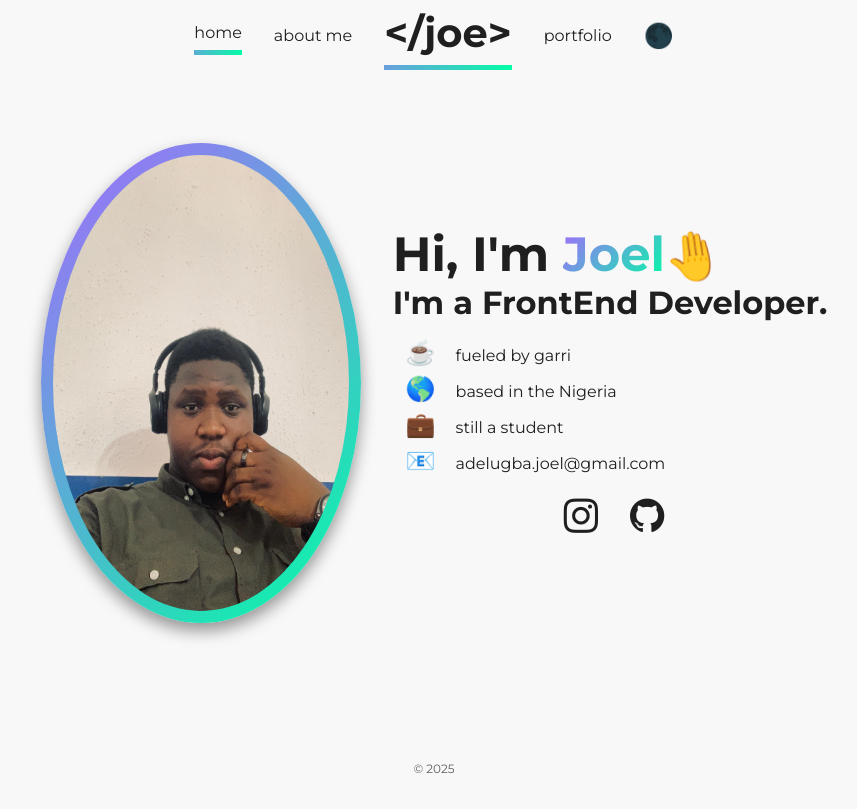
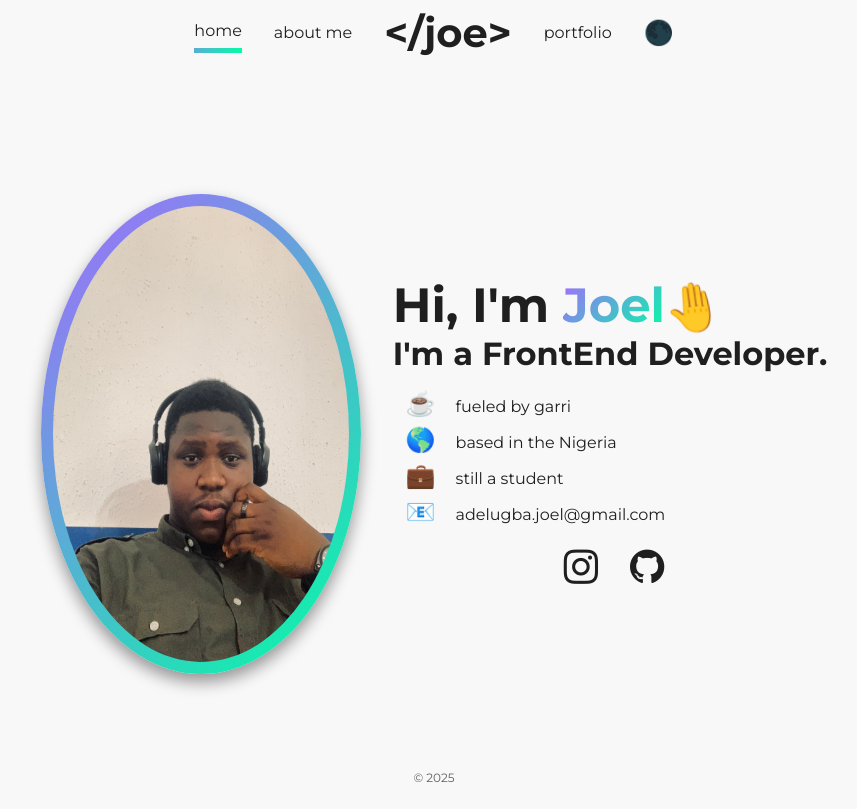
Before and after one commit to Skibelem/Portfolio, a React (Create React App) app: page / in a window 1280 px wide. Shown: the whole page, without its empty margins (206-1063 px from the left). Built offline with nearby package versions, Linux system fonts and the light colour scheme; the HTML template or start-up script is replaced by a standard one.

Commit message:
Added a new feature which is a burger

```diff
--- a/src/components/Navbar.js
+++ b/src/components/Navbar.js
@@ -56,7 +56,7 @@ export default function Navbar({ darkMode, handleClick, active, setActive }) {
     return (
         <Box component={'nav'} width={'100%'} position={singlePage ? 'fixed' : 'relative'} className={darkMode ? Style.dark : Style.light}>
             {/* Initials logo on small screens */}
-            <Box className={Style.initialsLogo} sx={{ display: { xs: 'block', md: 'none' }, color: darkMode ? 'white' : 'black', fontWeight: 'bold', fontSize: '2.5rem', pl: 2, pt: 1 }}>
+            <Box className={Style.initialsLogo} sx={{ display: { xs: 'block', md: 'none' }, color: darkMode ? 'white' : 'black', fontWeight: 'bold', fontSize: '2rem', pl: 2, pt: 1}}>
                 <Link to={singlePage ? "#home" : "/"} scroll={el => scrollWidthOffset(el)} smooth style={{ textDecoration: 'none', color: darkMode ? 'white' : 'black' }}>
                     {info.initials}
                 </Link>
@@ -66,9 +66,9 @@ export default function Navbar({ darkMode, handleClick, active, setActive }) {
                     {burgerOpen ? <CloseIcon /> : <MenuIcon />}
                 </IconButton>
             </Box>
-            <Box component={'ul'} className={`${Style.navLinks} ${burgerOpen ? Style.open : ''}`}>
+            <Box component={'ul'} className={`${Style.navLinks} ${burgerOpen ? Style.open : ''} ${darkMode ? Style.darkNavLinks : ''}`}>
                 {links.map((link, index) => (
-                    <Box key={index} component={'li'} className={(link.active === active) ? Style.active : ''} sx={{ borderImageSource: info.gradient, display: link.type === 'initials' ? { xs: 'none', md: 'block' } : 'block', fontWeight: link.type === 'initials' ? 'bold' : 'normal', fontSize: link.type === 'initials' ? '2.5rem' : '1rem' }}>
+                <Box key={index} component={'li'} className={`${(link.active === active) ? Style.active : ''} ${link.type === 'initials' ? Style.initialsNavLink : ''}`} sx={{ borderImageSource: info.gradient, display: link.type === 'initials' ? { xs: 'none', md: 'block' } : 'block', fontWeight: link.type === 'initials' ? 'bold' : 'normal', fontSize: link.type === 'initials' ? '2.5rem' : '1rem' }}>
                         <Link to={singlePage ? `#${link.to}` : `/${link.to}`} scroll={el => scrollWidthOffset(el)} smooth onClick={() => handleLinkClick(link.active)} className={Style.link}>
                             <p style={{ padding: '0.5rem 0' }}>{link.name}</p>
                         </Link>
--- a/src/components/Navbar.module.scss
+++ b/src/components/Navbar.module.scss
@@ -4,6 +4,26 @@ nav {
   transition: all 400ms;
   z-index: 1;
   position: relative;
+  padding-bottom: 3.5rem !important; /* Increased space below navbar */
+  display: flex;
+  justify-content: center;
+  align-items: center;
+  padding-left: 1rem;
+  padding-right: 1rem;
+}
+
+@media (max-width: 768px) {
+  nav {
+    justify-content: space-between;
+  }
+}
+
+.dark .navLinks {
+  color: white;
+}
+
+.dark .navLinks li a {
+  color: white;
 }
 
 .dark {
@@ -20,6 +40,10 @@ nav {
   border-image-slice: 1;
 }
 
+.initialsNavLink.active {
+  border-bottom: none !important;
+}
+
 li {
   transition: $transition;
 
@@ -31,6 +55,12 @@ li {
 
 .link:hover {
   color: unset;
+}
+
+@media (max-width: 768px) {
+  .navLinks li a:hover {
+    color: white !important;
+  }
 }
 
 /* Burger menu icon button */
@@ -79,12 +109,13 @@ li {
     position: absolute;
     top: 3.5rem;
     right: 1rem;
-    background-color: $white;
+    background-color: $dark;
     border: 1px solid #ccc;
     border-radius: 5px;
     width: 150px;
     box-shadow: 0 2px 10px rgba(0,0,0,0.1);
     padding: 1rem 0;
+    color: white;
   }
 
   .navLinks.open {
@@ -96,6 +127,9 @@ li {
     text-align: center;
   }
 
+  .navLinks li a {
+    color: white;
+  }
 
   .initialsLogo {
     display: block;
--- a/src/components/home/Home.js
+++ b/src/components/home/Home.js
@@ -11,7 +11,7 @@ export default function Home({innerRef}) {
 
    return (
       <Box ref={innerRef} component={'main'} display={'flex'} flexDirection={{xs: 'column', md: 'row'}} alignItems={'center'}
-           justifyContent={'center'} minHeight={'calc(100vh - 175px)'} id={'home'} mt={{xs: '2rem', md: 0}}>
+           justifyContent={'center'} minHeight={'calc(100vh - 175px)'} id={'home'} mt={0}>
          <Box className={classNames(Style.avatar, Style.shadowed)} alt={'image of developer'} style={{background: info.gradient}} component={'img'} src={me} width={{xs: '35vh', md: '40vh'}}
               height={{xs: '40vh', md: '60vh'}}
               borderRadius={'50%'} p={'0.75rem'} mb={{xs: '1rem', sm: 0}} mr={{xs: 0, md: '2rem'}}/>
```
